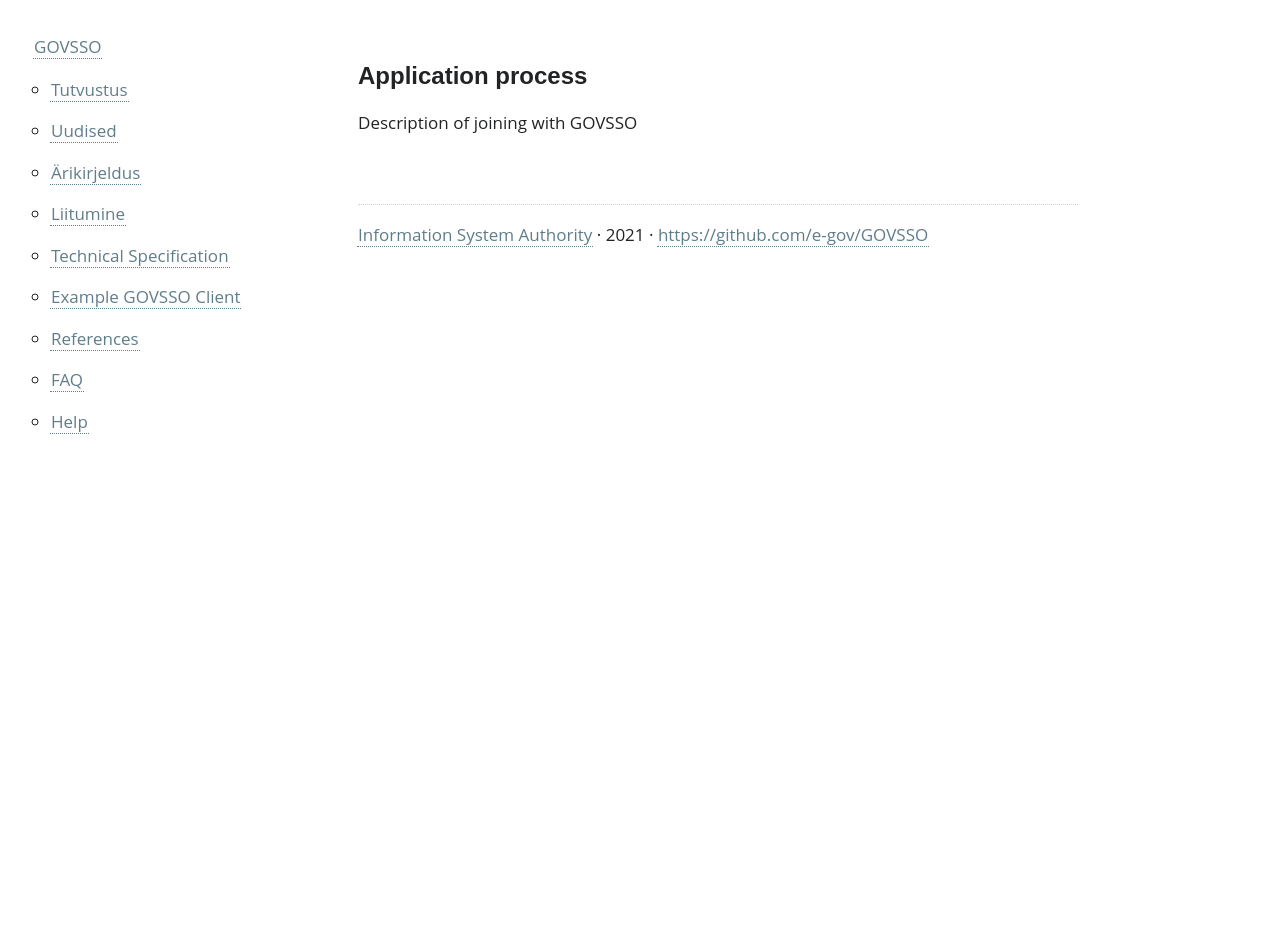
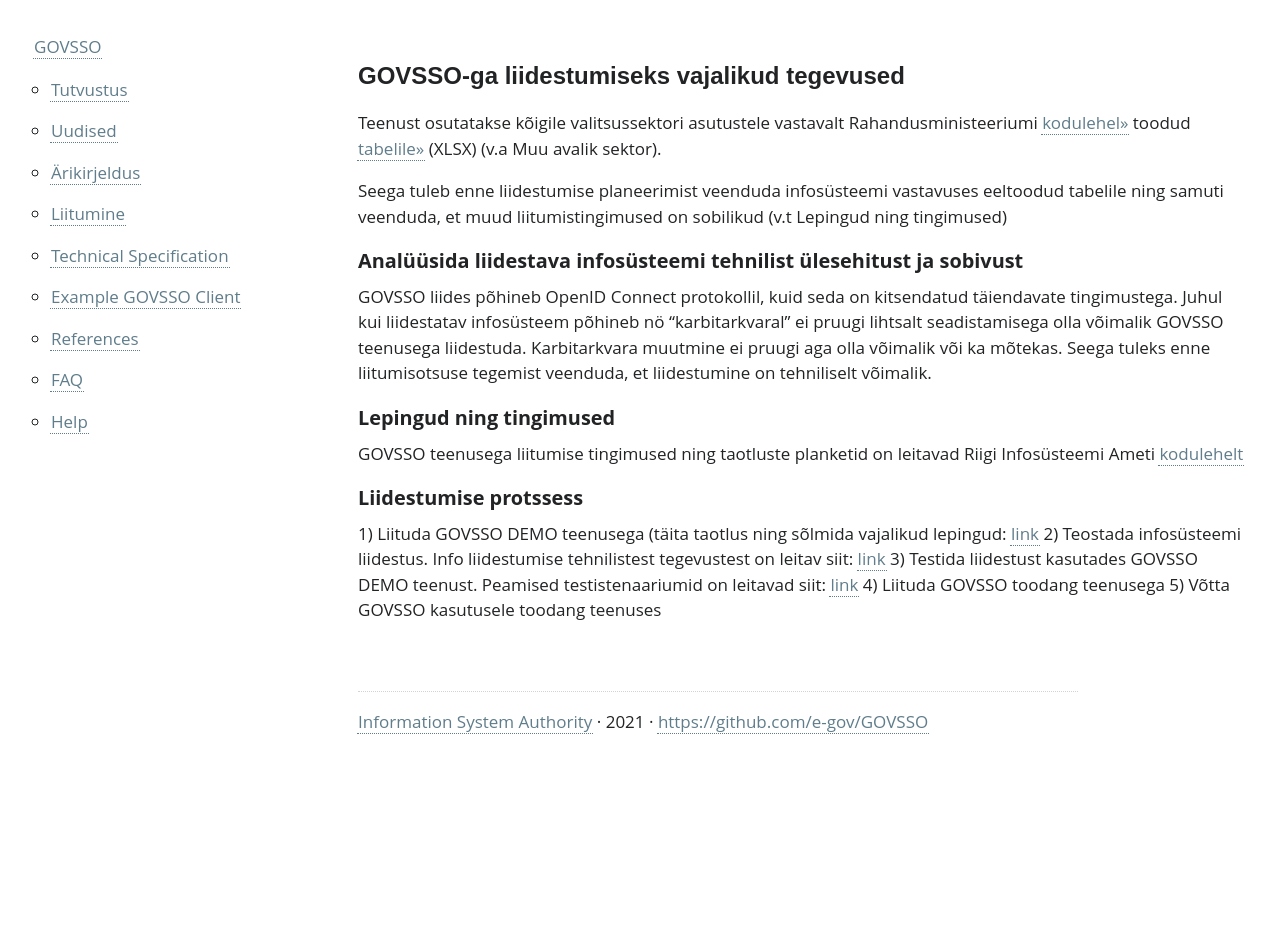
Before and after one commit to e-gov/GOVSSO, a Jekyll site: the page built from Application.md, in a window 1280 px wide. Built offline with Jekyll 4.4.1, drawn with Linux system fonts in a browser that asks for light colours; our own code applies the rules of GitHub Pages for plain Markdown files.

Commit message:
GSSO-242 Preliminary content for application process

```diff
--- a/Application.md
+++ b/Application.md
@@ -2,6 +2,25 @@
 permalink: Application
 ---
 
-# Application process
+# GOVSSO-ga liidestumiseks vajalikud tegevused
 
-Description of joining with GOVSSO
+Teenust osutatakse kõigile valitsussektori asutustele vastavalt Rahandusministeeriumi [kodulehel»](https://www.rahandusministeerium.ee/et/riigihaldus) toodud [tabelile»](https://www.rahandusministeerium.ee/sites/default/files/riigihaldus/avaliku_sektori_asutused_asutuse_liikide_loikes_2021.xlsx) (XLSX) (v.a Muu avalik sektor).
+
+Seega tuleb enne liidestumise planeerimist veenduda infosüsteemi vastavuses eeltoodud tabelile ning samuti veenduda, et muud liitumistingimused on sobilikud (v.t Lepingud ning tingimused)
+
+## Analüüsida liidestava infosüsteemi tehnilist ülesehitust ja sobivust
+
+GOVSSO liides põhineb OpenID Connect protokollil, kuid seda on kitsendatud täiendavate tingimustega. Juhul kui liidestatav infosüsteem põhineb nö "karbitarkvaral" ei pruugi lihtsalt seadistamisega olla võimalik GOVSSO teenusega liidestuda.
+Karbitarkvara muutmine ei pruugi aga olla võimalik või ka mõtekas.  Seega tuleks enne liitumisotsuse tegemist veenduda, et liidestumine on tehniliselt võimalik.
+
+## Lepingud ning tingimused
+
+GOVSSO teenusega liitumise tingimused ning taotluste planketid on leitavad Riigi Infosüsteemi Ameti [kodulehelt](https://www.ria.ee/et/riigi-infosusteem/eid/partnerile.html)
+
+## Liidestumise protssess
+
+1) Liituda GOVSSO DEMO teenusega (täita taotlus ning sõlmida vajalikud lepingud: [link](https://www.ria.ee/et/riigi-infosusteem/eid/partnerile.html)
+2) Teostada infosüsteemi liidestus. Info liidestumise tehnilistest tegevustest on leitav siit: [link](TechnicalSpecification#7-security-operations)
+3) Testida liidestust kasutades GOVSSO DEMO teenust. Peamised testistenaariumid on leitavad siit: [link](TechnicalSpecification)
+4) Liituda GOVSSO toodang teenusega
+5) Võtta GOVSSO kasutusele toodang teenuses
```
